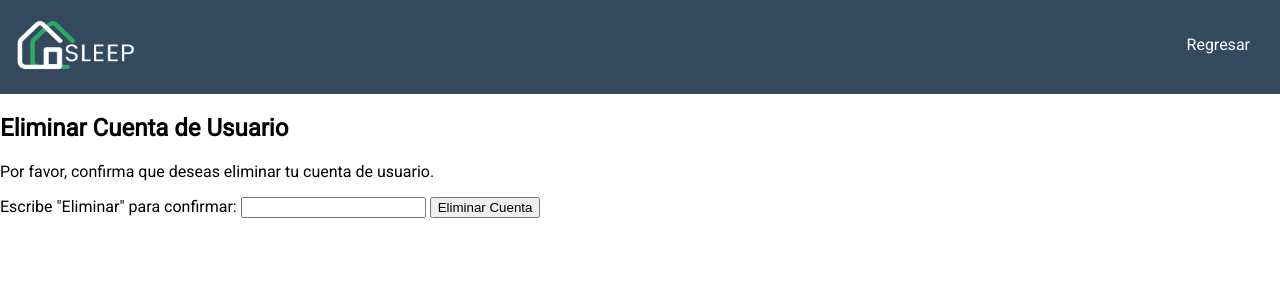
After one commit to JonathanAristizabal/hotel, a PHP site: page /pages/eliminar_cuenta.php in a window 1280 px wide. The commit adds this page. Shown: the top 300 px of the page. Run offline with PHP 8.4, Linux system fonts and the light colour scheme.

Commit message:
se crea pag eliminar cuenta

```diff
--- /dev/null
+++ b/pages/eliminar_cuenta.php
@@ -0,0 +1,71 @@
+<?php
+session_start(); // Asegúrate de iniciar la sesión si vas a usar $_SESSION
+
+include '../conections/conection.php';
+
+if ($conn->connect_error) {
+    die("La conexión a la base de datos falló: " . $conn->connect_error);
+}
+
+if ($_SERVER["REQUEST_METHOD"] == "POST") {
+    $confirmacion = $_POST["confirmacion"];
+
+    if ($confirmacion === "Eliminar") {
+        // Asegúrate de que el usuario esté autenticado antes de eliminar la cuenta
+        if (isset($_SESSION["id_usuario"])) {
+            $id_usuario = $_SESSION["id_usuario"];
+
+            // Utiliza consultas preparadas para evitar la inyección SQL
+            $stmt = $conn->prepare("DELETE FROM usuarios WHERE id = ?");
+            $stmt->bind_param("i", $id_usuario);
+
+            if ($stmt->execute()) {
+                echo "La cuenta de usuario ha sido eliminada con éxito.";
+                // Aquí puedes redirigir al usuario a una página de confirmación o cerrar la sesión, etc.
+            } else {
+                echo "Error al eliminar la cuenta de usuario: " . $stmt->error;
+            }
+
+            $stmt->close();
+        } else {
+            echo "No tienes permisos para eliminar esta cuenta.";
+        }
+    } else {
+        echo "La confirmación es incorrecta. La cuenta de usuario no ha sido eliminada.";
+    }
+
+    $conn->close();
+}
+?>
+<!DOCTYPE html>
+<html lang="es">
+<head>
+    <meta charset="UTF-8">
+    <meta name="viewport" content="width=device-width, initial-scale=1.0">
+    <title>Eliminar cuenta de usuario</title>
+    <link rel="stylesheet" href="../assets/css/modificar_cuenta.css">
+    <link rel="stylesheet" href="https://fonts.googleapis.com/css?family=Roboto&display=swap">
+</head>
+<body>
+    <header>
+        <div id="logo">
+            <img src="../assets/img/logoclaro.png" alt="Logo del Hotel" width="135px" height="70px">
+        </div>
+        <nav>
+            <ul class="ul-encabezados">
+                <li><a href="panel_gestor.php">Regresar</a></li>
+            </ul>
+        </nav>
+    </header>
+
+    <section class="eliminar-usuario">
+        <h1>Eliminar Cuenta de Usuario</h1>
+        <p>Por favor, confirma que deseas eliminar tu cuenta de usuario.</p>
+        <form action="procesar_eliminacion.php" method="POST">
+            <label for="confirmacion">Escribe "Eliminar" para confirmar:</label>
+            <input type="text" name="confirmacion" id="confirmacion" required>
+            <button type="submit">Eliminar Cuenta</button>
+        </form>
+    </section>
+</body>
+</html>
```
Also changed, not shown: pages/panel_gestor.php (+9 -5 lines).
